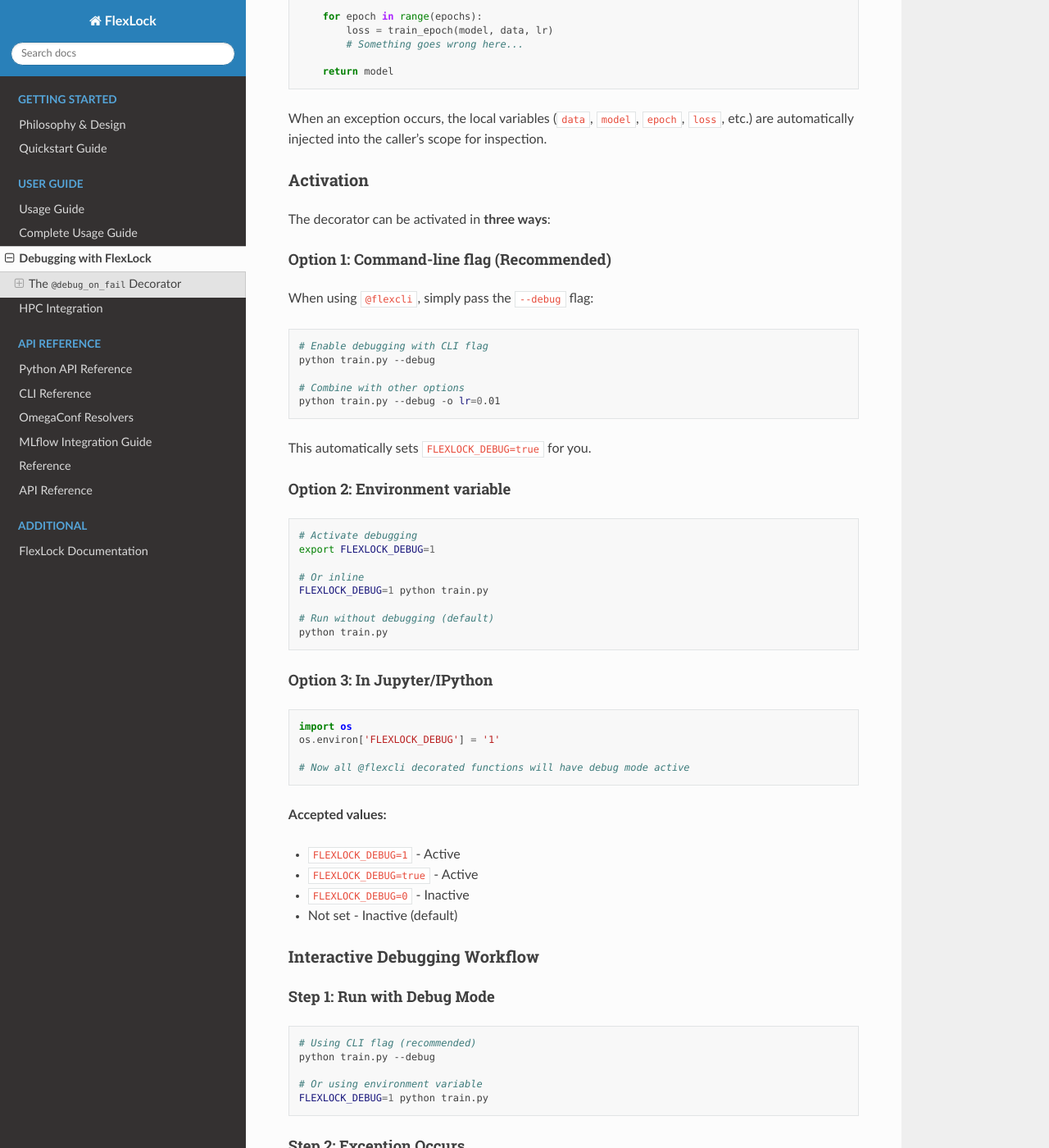
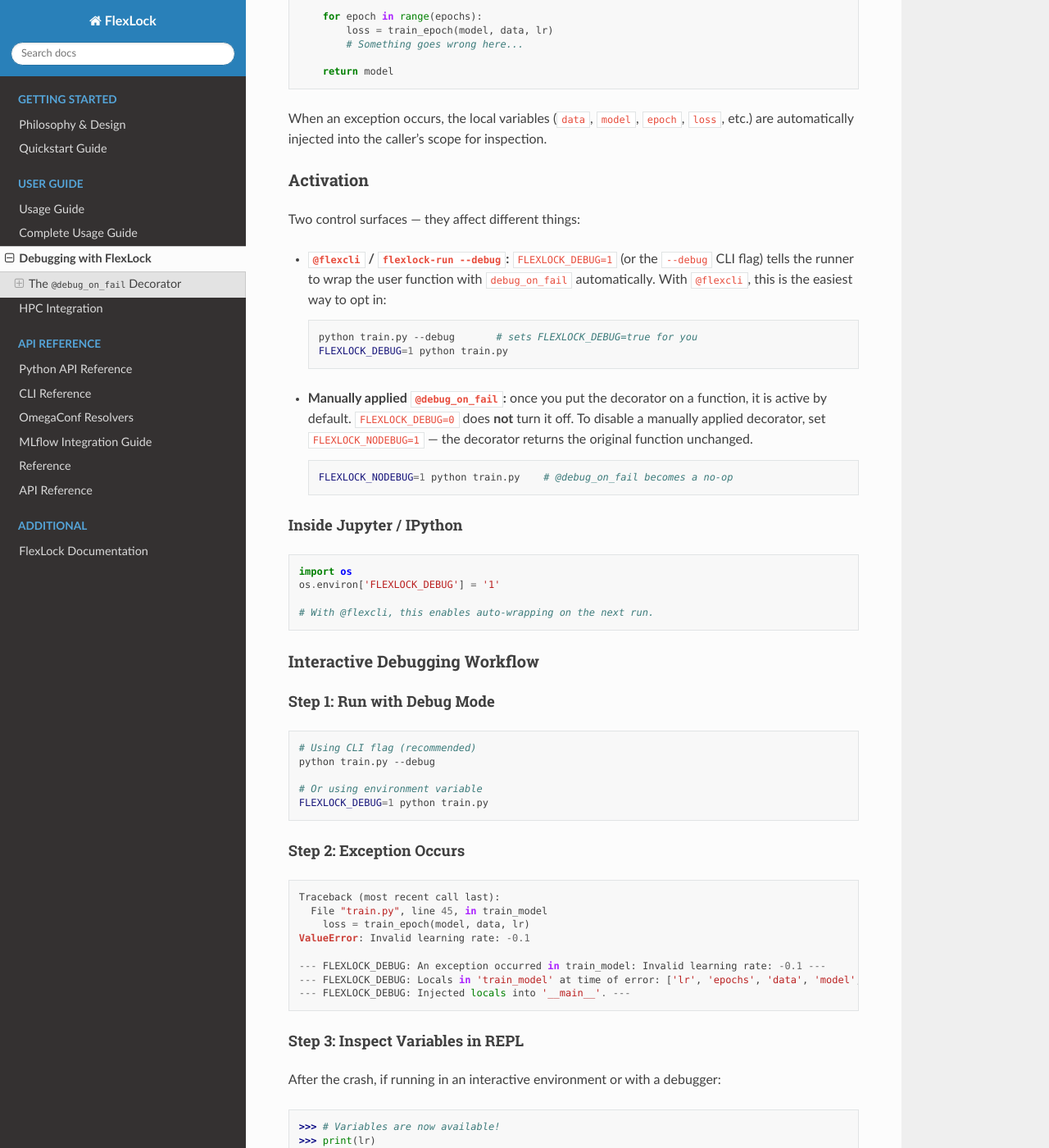
Before and after one commit to quentinf00/flexlock, a Sphinx documentation site: the page built from docs/debugging.md, in a window 1280 px wide and 1400 px high, scrolled down 570 px. Shown: the whole window at 82% size. Built offline with Sphinx 7.4.7 and the Read the Docs theme 3.1.0, drawn with Linux system fonts in a browser that asks for light colours.

Commit message:
doc review and fix

````diff
--- a/docs/debugging.md
+++ b/docs/debugging.md
@@ -28,49 +28,36 @@
 
 ### Activation
 
-The decorator can be activated in **three ways**:
+Two control surfaces — they affect different things:
 
-#### Option 1: Command-line flag (Recommended)
+- **`@flexcli` / `flexlock-run --debug`:** `FLEXLOCK_DEBUG=1` (or the
+  `--debug` CLI flag) tells the runner to wrap the user function with
+  `debug_on_fail` automatically. With `@flexcli`, this is the easiest
+  way to opt in:
 
-When using `@flexcli`, simply pass the `--debug` flag:
+  ```bash
+  python train.py --debug       # sets FLEXLOCK_DEBUG=true for you
+  FLEXLOCK_DEBUG=1 python train.py
+  ```
 
-```bash
-# Enable debugging with CLI flag
-python train.py --debug
+- **Manually applied `@debug_on_fail`:** once you put the decorator on
+  a function, it is active by default. `FLEXLOCK_DEBUG=0` does **not**
+  turn it off. To disable a manually applied decorator, set
+  `FLEXLOCK_NODEBUG=1` — the decorator returns the original function
+  unchanged.
 
-# Combine with other options
-python train.py --debug -o lr=0.01
-```
+  ```bash
+  FLEXLOCK_NODEBUG=1 python train.py    # @debug_on_fail becomes a no-op
+  ```
 
-This automatically sets `FLEXLOCK_DEBUG=true` for you.
-
-#### Option 2: Environment variable
-
-```bash
-# Activate debugging
-export FLEXLOCK_DEBUG=1
-
-# Or inline
-FLEXLOCK_DEBUG=1 python train.py
-
-# Run without debugging (default)
-python train.py
-```
-
-#### Option 3: In Jupyter/IPython
+#### Inside Jupyter / IPython
 
 ```python
 import os
 os.environ['FLEXLOCK_DEBUG'] = '1'
 
-# Now all @flexcli decorated functions will have debug mode active
+# With @flexcli, this enables auto-wrapping on the next run.
 ```
-
-**Accepted values:**
-- `FLEXLOCK_DEBUG=1` - Active
-- `FLEXLOCK_DEBUG=true` - Active
-- `FLEXLOCK_DEBUG=0` - Inactive
-- Not set - Inactive (default)
 
 ### Interactive Debugging Workflow
 
@@ -277,7 +264,7 @@
 import pandas as pd
 
 @flexcli
-@debug_on_fail(stack_depth=2)
+@debug_on_fail
 def analyze_data(
     data_path: str = "data/results.csv",
     threshold: float = 0.5,
--- a/flexlock/__init__.py
+++ b/flexlock/__init__.py
@@ -35,6 +35,7 @@
     load_python_defaults,
     extract_tracking_info,
     load_sweep,
+    log_to_file,
     parse_sweep_string,
     select_and_freeze_root_refs,
 )
@@ -67,6 +68,7 @@
     "py2cfg",
     "load_python_defaults",
     "load_sweep",
+    "log_to_file",
     "parse_sweep_string",
     "select_and_freeze_root_refs",
     "FlexLockRunner",
````
Also changed, not shown: docs/cli_reference.md (+23 -1 lines), docs/python_api.md (+26 -9 lines), docs/reference.md (+19 -12 lines), docs/usage_guide.md (+14 -11 lines), 14 other files.
